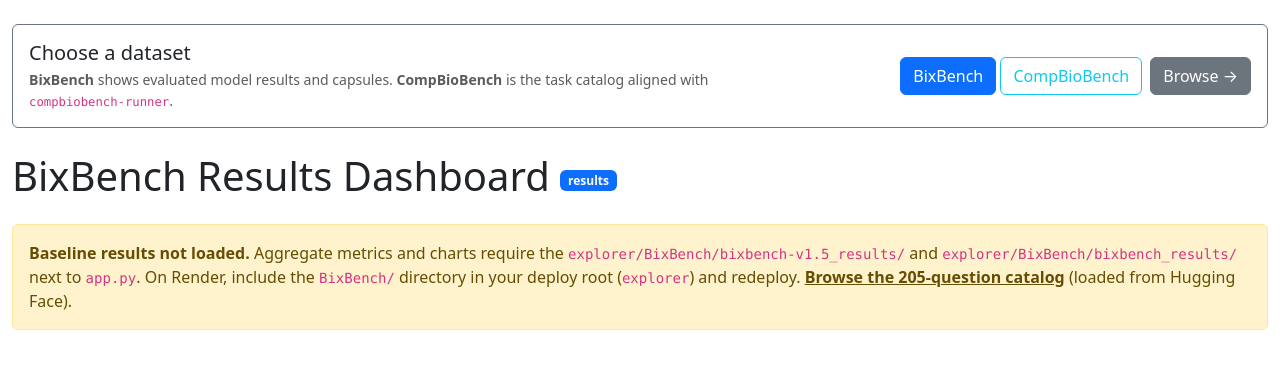
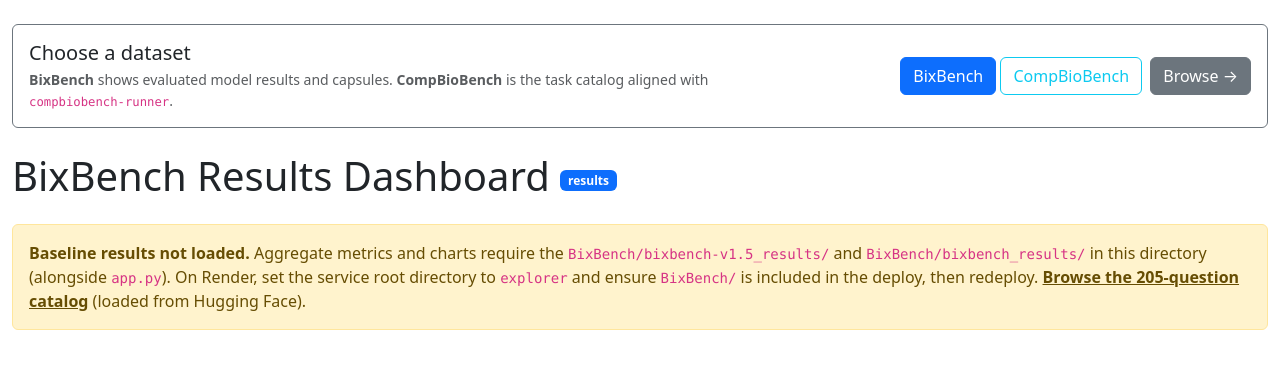
Before and after one commit to mingayai/biobench, a Flask app: page / in a window 1280 px wide. Shown: the part 56-425 px from the top of the page. Run offline with Flask 3, Linux system fonts and the light colour scheme; some libraries are stand-ins or nearby versions.

Commit message:
reorganize directory for render

```diff
--- a/explorer/app.py
+++ b/explorer/app.py
@@ -21,6 +21,10 @@
 
 DATASET_BIXBENCH = 'bixbench'
 DATASET_COMPBIO = 'compbiobench'
+
+# App root is the explorer/ directory (local cwd and Render service root).
+APP_ROOT = Path(__file__).resolve().parent
+BIXBENCH_DIR = APP_ROOT / 'BixBench'
 
 # Columns expected on local zero-shot CSVs merged with benchmark metadata — used across
 # /questions, /questions/<id>, /capsules, /compare when evaluation results are enabled.
@@ -80,7 +84,7 @@
         # `huggingface_hub` / `datasets` read HF_TOKEN; Render often sets HUGGING_FACE_HUB_TOKEN only.
         os.environ['HF_TOKEN'] = hf_token
 
-    base_path = Path(__file__).parent / 'BixBench'
+    base_path = BIXBENCH_DIR
 
     # Load v1.5 CSVs
     v1_5_path = base_path / 'bixbench-v1.5_results' / 'zero_shot_baselines'
--- a/explorer/templates/dashboard.html
+++ b/explorer/templates/dashboard.html
@@ -125,9 +125,9 @@
 {% if bixbench_results_missing %}
 <div class="alert alert-warning">
     <strong>Baseline results not loaded.</strong> Aggregate metrics and charts require the
-    <code>explorer/BixBench/bixbench-v1.5_results/</code> and <code>explorer/BixBench/bixbench_results/</code>
-    next to <code>app.py</code>. On Render, include the <code>BixBench/</code> directory in your deploy root
-    (<code>explorer</code>) and redeploy.
+    <code>BixBench/bixbench-v1.5_results/</code> and <code>BixBench/bixbench_results/</code> in this directory
+    (alongside <code>app.py</code>). On Render, set the service root directory to <code>explorer</code> and
+    ensure <code>BixBench/</code> is included in the deploy, then redeploy.
     <a href="/questions" class="alert-link">Browse the 205-question catalog</a> (loaded from Hugging Face).
 </div>
 {% endif %}
```
Also changed, not shown: explorer/README.md.
